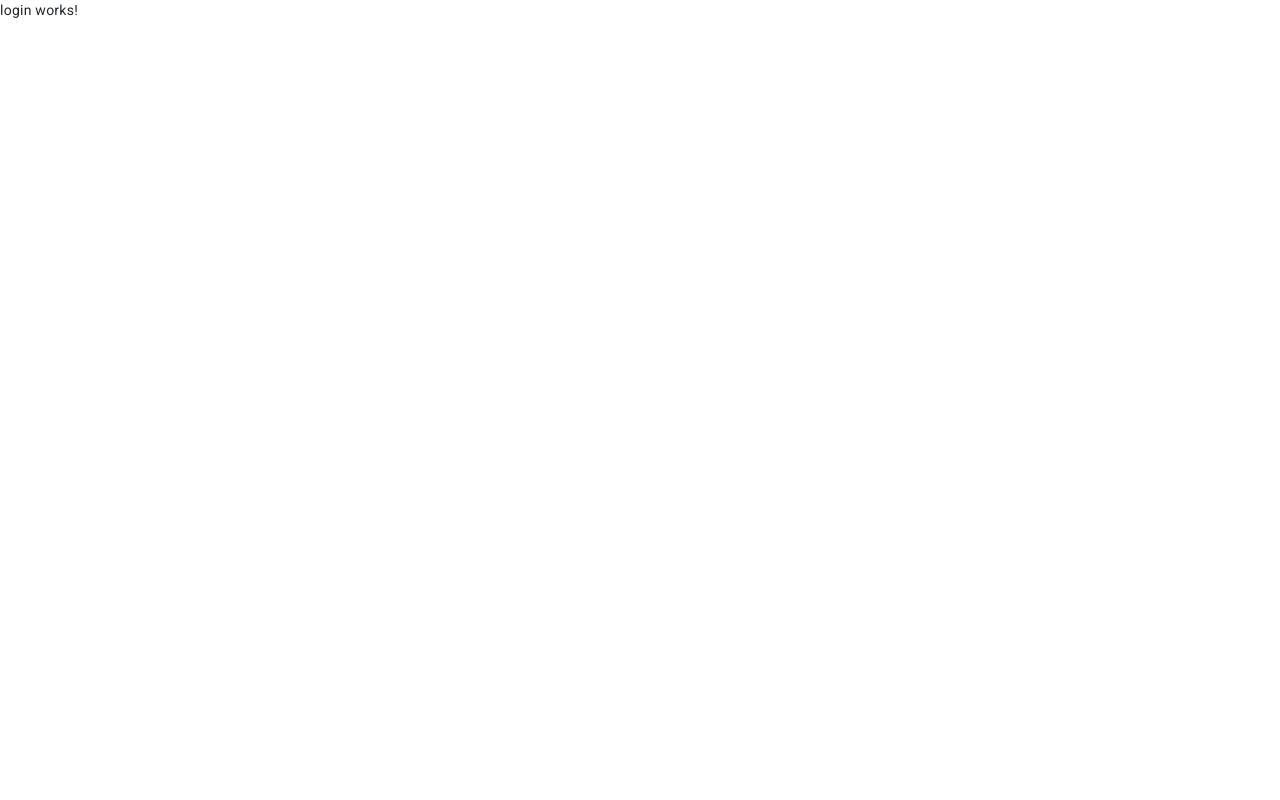
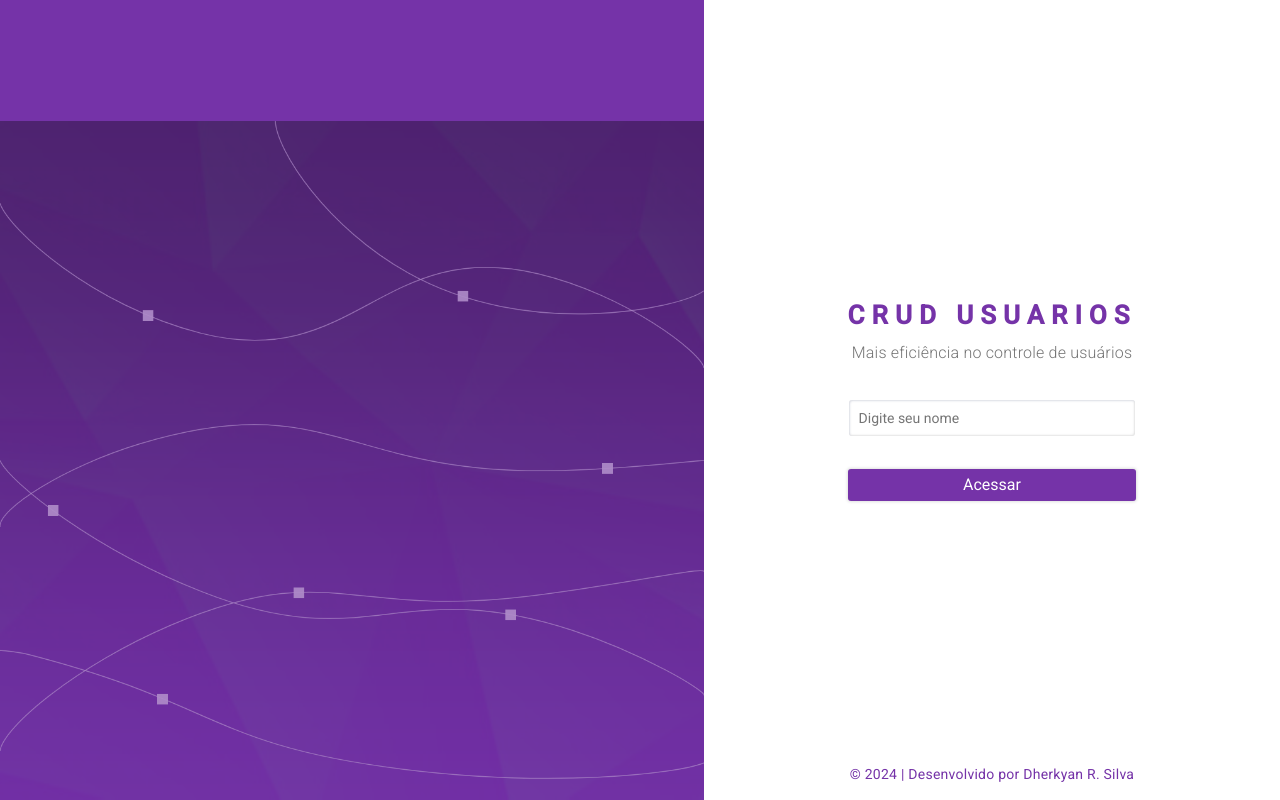
Before and after one commit to softwarefoundation/crud-usuarios, an Angular app: page / in a window 1280 px wide. Built offline with nearby package versions, Linux system fonts and the light colour scheme.

Commit message:
[Aula/16] 16. Pt.1 - Estrutura da tela Login HTML + CSS

```diff
--- a/src/app/components/button/button.component.html
+++ b/src/app/components/button/button.component.html
@@ -1 +1 @@
-<button class="botao-primario" >{{textButton}}</button>
+<button class="botao-primario" [ngClass]="{'w-100': size === '100'}" >{{textButton}}</button>
--- a/src/app/components/button/button.component.ts
+++ b/src/app/components/button/button.component.ts
@@ -8,6 +8,7 @@
 export class ButtonComponent {
 
   @Input() textButton: string = 'LOGIN';
+  @Input() size: string = 'auto';
 
   constructor() {
     console.log('Componente constrído');
--- a/src/app/pages/login/login.component.html
+++ b/src/app/pages/login/login.component.html
@@ -1 +1,15 @@
-<p>login works!</p>
+<div class="area-login-background d-none d-md-block"></div>
+
+<div class="area-form">
+
+  <form>
+    <h1 class="titulo"> CRUD USUARIOS</h1>
+    <h2 class="subtitulo"> Mais eficiência no controle de usuários</h2>
+
+    <input class="input-form" type="text" placeholder="Digite seu nome">
+
+    <app-button textButton="Acessar" class="w-100" size="100"></app-button>
+
+  </form>
+  <p class="footer">© 2024 | Desenvolvido por Dherkyan R. Silva</p>
+</div>
--- a/src/app/pages/login/login.component.scss
+++ b/src/app/pages/login/login.component.scss
@@ -0,0 +1,67 @@
+.area-login-background {
+  height: 100%;
+  width: 55%;
+  display: block;
+  float: left;
+  background-image: url("../../../assets/background-login.png");
+  background-color: var(--primary-color);
+  background-size: 100% auto;
+  background-position: center bottom;
+  background-repeat: no-repeat;
+}
+
+.area-form {
+  height: 100%;
+  width: 45%;
+  float: left;
+  background: #ffffff;
+  display: flex;
+  align-items: center;
+  justify-content: center;
+  flex-wrap: nowrap;
+}
+
+@media only screen and (max-width: 767px) {
+  .area-form {
+    width: 100%;
+  }
+}
+
+.titulo {
+  font-size: 26px;
+  font-weight: bold;
+  text-align: center;
+  letter-spacing: 7px;
+  color: var(--primary-color);
+  padding: 0;
+  margin-bottom: 6px;
+}
+
+.subtitulo {
+  font-size: 16px;
+  font-weight: 300;
+  color: var(--gray-color);
+  margin: 0px 0px 30px 0px;
+  padding: 0;
+  text-align: center;
+}
+
+.input-form {
+  padding: 8px 10px;
+  width: 100%;
+  border-radius: 4px;
+  border: 1px solid #00000000;
+  margin-bottom: 32px;
+  transition: 0.3s linear all;
+  box-shadow: inset 1px 1px 2px #babecc80, inset -1px -1px 2px #d8d8d8b0;
+
+  &:focus {
+    border: 1px solid var(--primary-color);
+  }
+}
+
+.footer {
+  position: absolute;
+  bottom: 4px;
+  color: var(--primary-color);
+}
```
